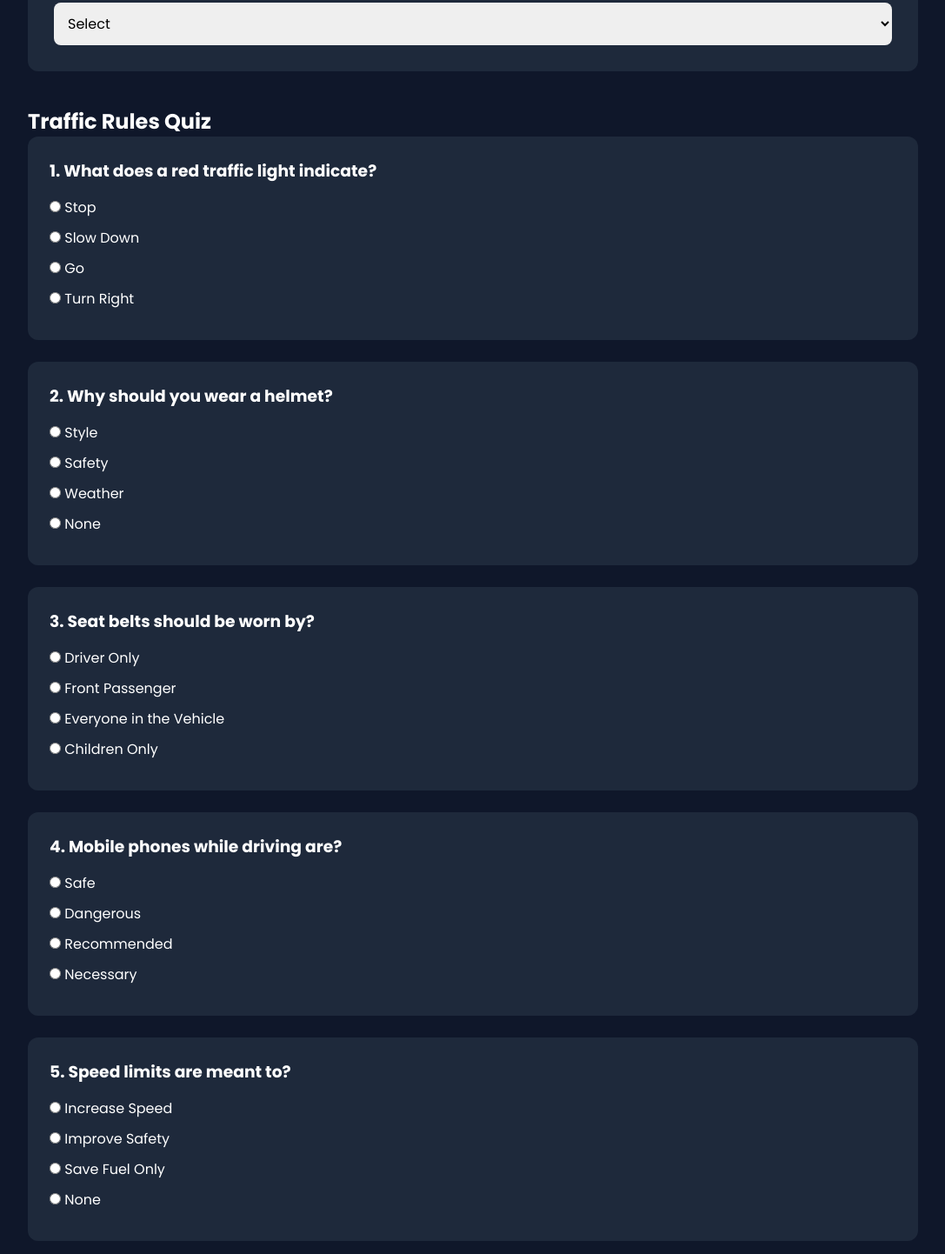
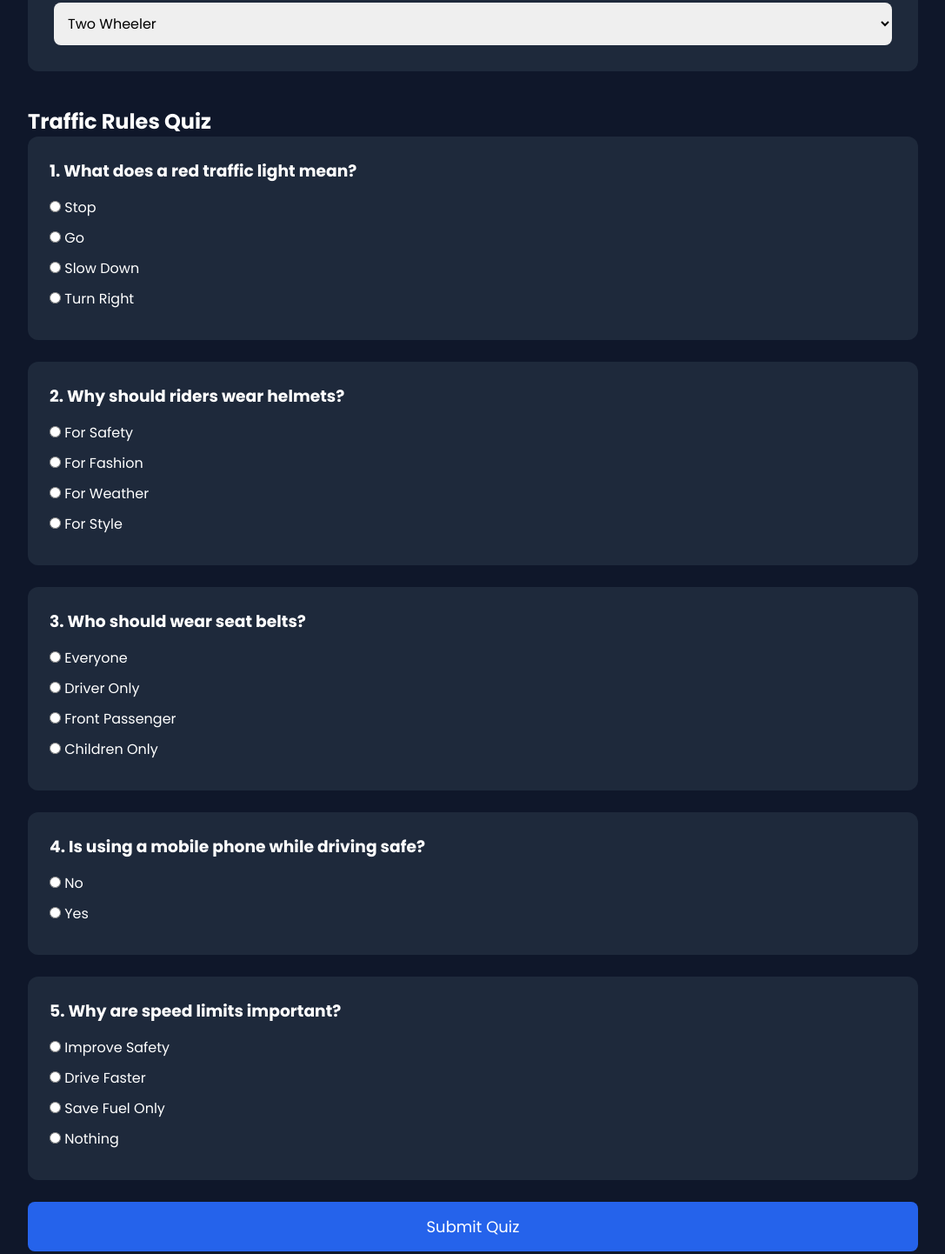
Before and after one commit to Ashmit-tiwari/Traffic-Rule-website-, a plain HTML site: page quiz.html/quiz.html in a window 1280 px wide. Shown: the part 619-2061 px from the top of the page at 87% size, without its empty margins (96-1183 px from the left). Drawn offline with Linux system fonts and the light colour scheme; files that its build step writes are made by us from their sources; files whose address does not match are found by name.

Commit message:
result.html_code

```diff
--- a/quiz.html/quiz.html
+++ b/quiz.html/quiz.html
@@ -14,8 +14,6 @@
 
 <body>
 
-    <!-- ================= HEADER ================= -->
-
 <header>
 
     <h1>🚦 Traffic Sense</h1>
@@ -24,40 +22,42 @@
 
 </header>
 
-
-    <!-- ================= USER DETAILS ================= -->
-
 <section class="user-details">
 
 <h2>Enter Your Details</h2>
 
-        <form>
+<form id="userForm">
 
-            <label>Full Name</label>
+<label for="name">Full Name</label>
 
 <input
 type="text"
-                placeholder="Enter your full name"
+id="name"
+placeholder="Enter your name"
 required>
 
-            <label>Age</label>
+<label for="age">Age</label>
 
 <input
 type="number"
+id="age"
 placeholder="Enter your age"
 required>
 
-            <label>City</label>
+<label for="city">City</label>
 
 <input
 type="text"
+id="city"
 placeholder="Enter your city">
 
-            <label>Vehicle Type</label>
+<label for="vehicle">
 
-            <select>
+Vehicle Type
 
-                <option>Select</option>
+</label>
+
+<select id="vehicle">
 
 <option>Two Wheeler</option>
 
@@ -73,109 +73,97 @@
 
 </section>
 
-
-
-    <!-- ================= QUIZ ================= -->
-
 <section class="quiz-container">
 
 <h2>Traffic Rules Quiz</h2>
 
+<form id="quizForm">
 
 <!-- Question 1 -->
 
 <div class="question">
 
-            <h3>1. What does a red traffic light indicate?</h3>
+<h3>1. What does a red traffic light mean?</h3>
 
-            <label><input type="radio" name="q1"> Stop</label>
+<label><input type="radio" name="q1" value="Stop"> Stop</label>
 
-            <label><input type="radio" name="q1"> Slow Down</label>
+<label><input type="radio" name="q1" value="Go"> Go</label>
 
-            <label><input type="radio" name="q1"> Go</label>
+<label><input type="radio" name="q1" value="Slow"> Slow Down</label>
 
-            <label><input type="radio" name="q1"> Turn Right</label>
+<label><input type="radio" name="q1" value="Turn"> Turn Right</label>
 
 </div>
-
 
 <!-- Question 2 -->
 
 <div class="question">
 
-            <h3>2. Why should you wear a helmet?</h3>
+<h3>2. Why should riders wear helmets?</h3>
 
-            <label><input type="radio" name="q2"> Style</label>
+<label><input type="radio" name="q2" value="Safety"> For Safety</label>
 
-            <label><input type="radio" name="q2"> Safety</label>
+<label><input type="radio" name="q2" value="Fashion"> For Fashion</label>
 
-            <label><input type="radio" name="q2"> Weather</label>
+<label><input type="radio" name="q2" value="Weather"> For Weather</label>
 
-            <label><input type="radio" name="q2"> None</label>
+<label><input type="radio" name="q2" value="Style"> For Style</label>
 
 </div>
-
 
 <!-- Question 3 -->
 
 <div class="question">
 
-            <h3>3. Seat belts should be worn by?</h3>
+<h3>3. Who should wear seat belts?</h3>
 
-            <label><input type="radio" name="q3"> Driver Only</label>
+<label><input type="radio" name="q3" value="Everyone"> Everyone</label>
 
-            <label><input type="radio" name="q3"> Front Passenger</label>
+<label><input type="radio" name="q3" value="Driver"> Driver Only</label>
 
-            <label><input type="radio" name="q3"> Everyone in the Vehicle</label>
+<label><input type="radio" name="q3" value="Front"> Front Passenger</label>
 
-            <label><input type="radio" name="q3"> Children Only</label>
+<label><input type="radio" name="q3" value="Children"> Children Only</label>
 
 </div>
-
 
 <!-- Question 4 -->
 
 <div class="question">
 
-            <h3>4. Mobile phones while driving are?</h3>
+<h3>4. Is using a mobile phone while driving safe?</h3>
 
-            <label><input type="radio" name="q4"> Safe</label>
+<label><input type="radio" name="q4" value="No"> No</label>
 
-            <label><input type="radio" name="q4"> Dangerous</label>
-
-            <label><input type="radio" name="q4"> Recommended</label>
-
-            <label><input type="radio" name="q4"> Necessary</label>
+<label><input type="radio" name="q4" value="Yes"> Yes</label>
 
 </div>
-
 
 <!-- Question 5 -->
 
 <div class="question">
 
-            <h3>5. Speed limits are meant to?</h3>
+<h3>5. Why are speed limits important?</h3>
 
-            <label><input type="radio" name="q5"> Increase Speed</label>
+<label><input type="radio" name="q5" value="Safety"> Improve Safety</label>
 
-            <label><input type="radio" name="q5"> Improve Safety</label>
+<label><input type="radio" name="q5" value="Race"> Drive Faster</label>
 
-            <label><input type="radio" name="q5"> Save Fuel Only</label>
+<label><input type="radio" name="q5" value="Fuel"> Save Fuel Only</label>
 
-            <label><input type="radio" name="q5"> None</label>
+<label><input type="radio" name="q5" value="Nothing"> Nothing</label>
 
 </div>
 
-
-        <button id="submitQuiz">
+<button type="button" id="submitQuiz">
 
 Submit Quiz
 
 </button>
 
+</form>
+
 </section>
-
-
 
 <script src="js/quiz.js"></script>
 
```
Lines whose indentation alone changed are shown as unchanged.
